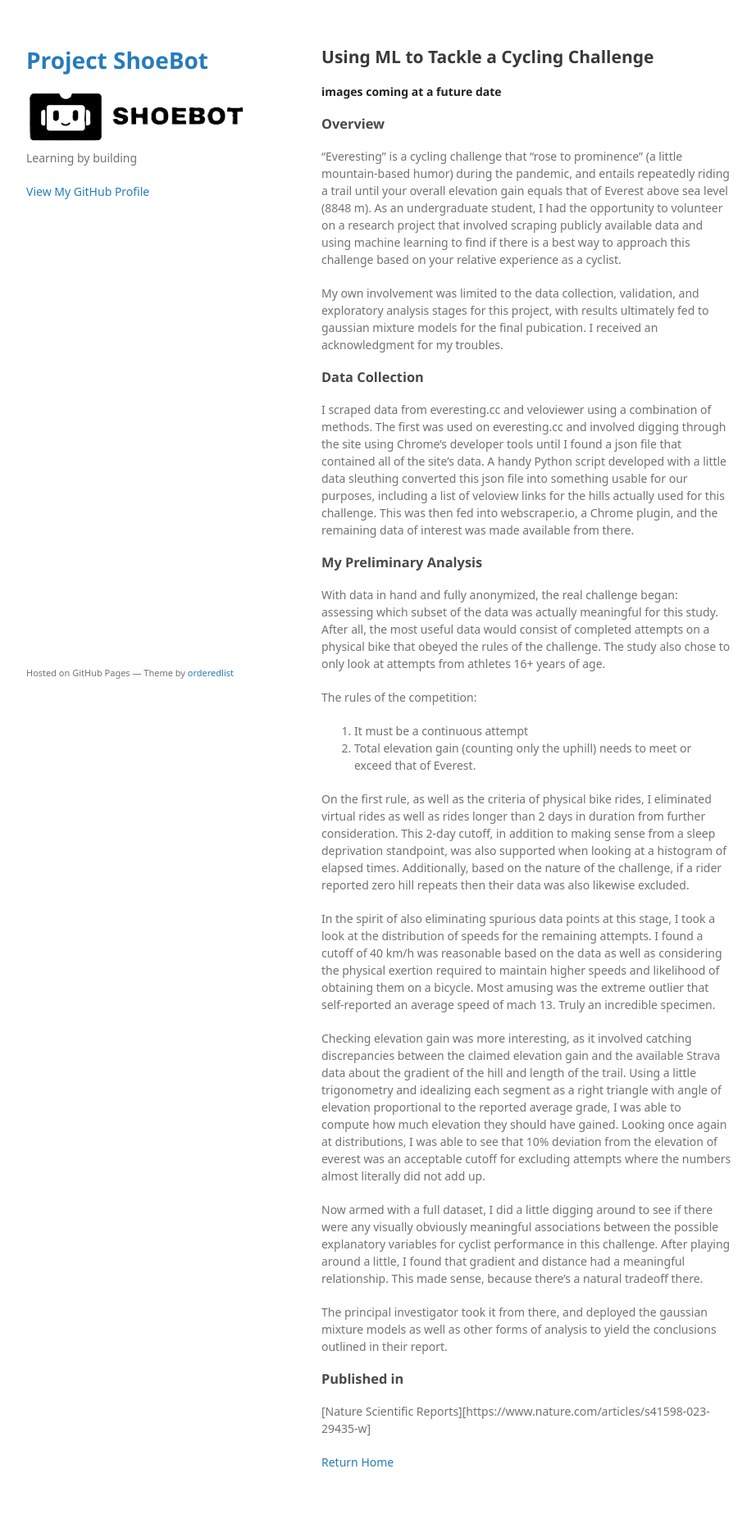
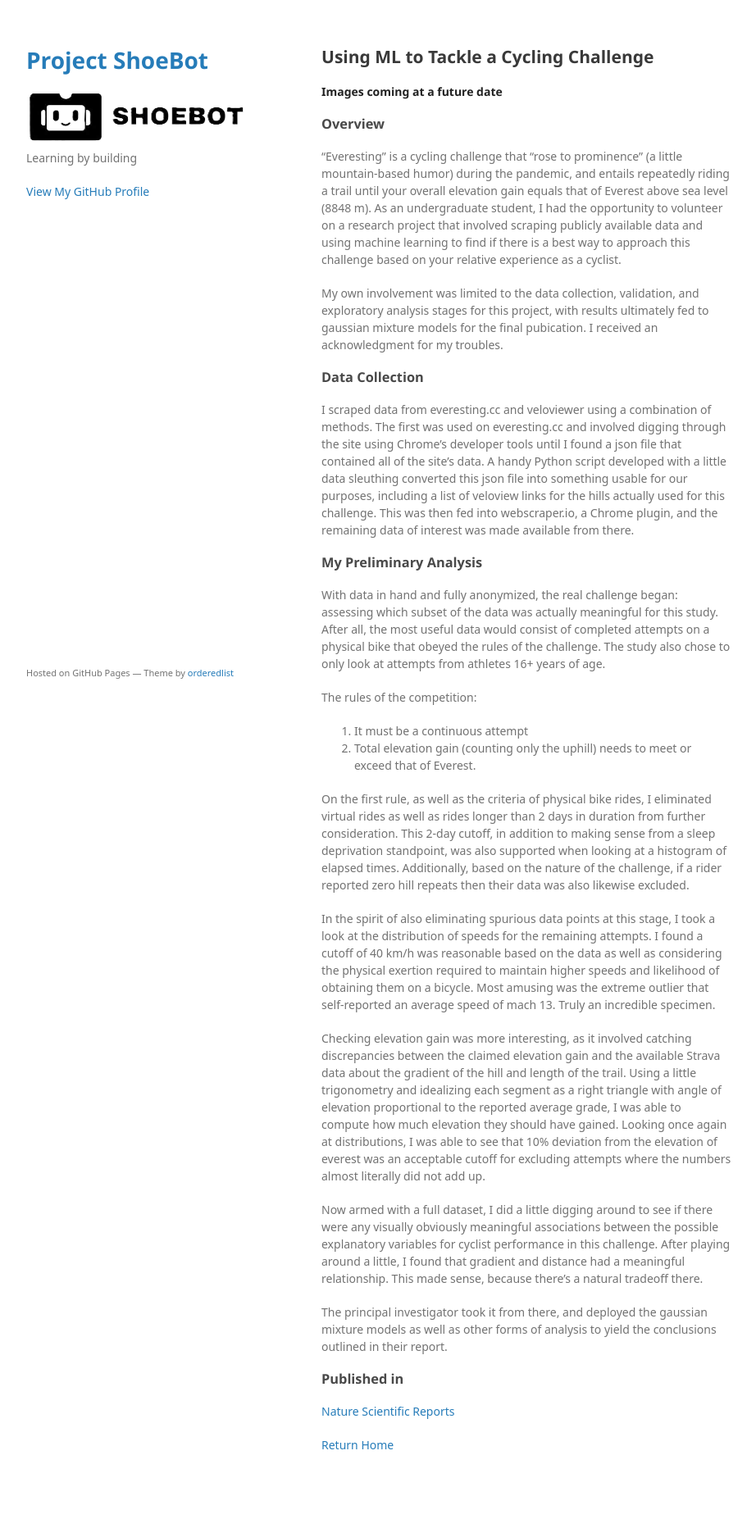
Before and after one commit to tyler-bartunek/tyler-bartunek.github.io, a Jekyll site: the page built from pages/everesting.md, in a window 1280 px wide. Shown: the whole page at 82% size, without its empty margins (178-1100 px from the left). Built offline with Jekyll 4.4.1, drawn with Linux system fonts in a browser that asks for light colours; some web fonts are replaced; our own code applies the rules of GitHub Pages for plain Markdown files; after the commit the page ends 1843 px from its top, so only the background shows below that.

Commit message:
Fix italices and link

```diff
--- a/pages/everesting.md
+++ b/pages/everesting.md
@@ -3,7 +3,7 @@ layout: default
 ---
 
 ## Using ML to Tackle a Cycling Challenge
-**images coming at a future date**
+**Images coming at a future date**
 
 ### Overview
 "Everesting" is a cycling challenge that "rose to prominence" (a little mountain-based humor) during the pandemic, and entails repeatedly riding a trail until your overall elevation gain equals that of Everest above sea level (8848 m). As an undergraduate student, I had the opportunity to volunteer on a research project that involved scraping publicly available data and using machine learning to find if there is a best way to approach this challenge based on your relative experience as a cyclist.
@@ -31,7 +31,7 @@ Now armed with a full dataset, I did a little digging around to see if there wer
 The principal investigator took it from there, and deployed the gaussian mixture models as well as other forms of analysis to yield the conclusions outlined in their report.
 
 ### Published in
-[Nature Scientific Reports][https://www.nature.com/articles/s41598-023-29435-w]
+[Nature Scientific Reports](https://www.nature.com/articles/s41598-023-29435-w)
 
 
 [Return Home](../index.html)
```
Also changed, not shown: pages/hivemind.md (+11 -11 lines), pages/ucover.md (+1 -1 lines).
